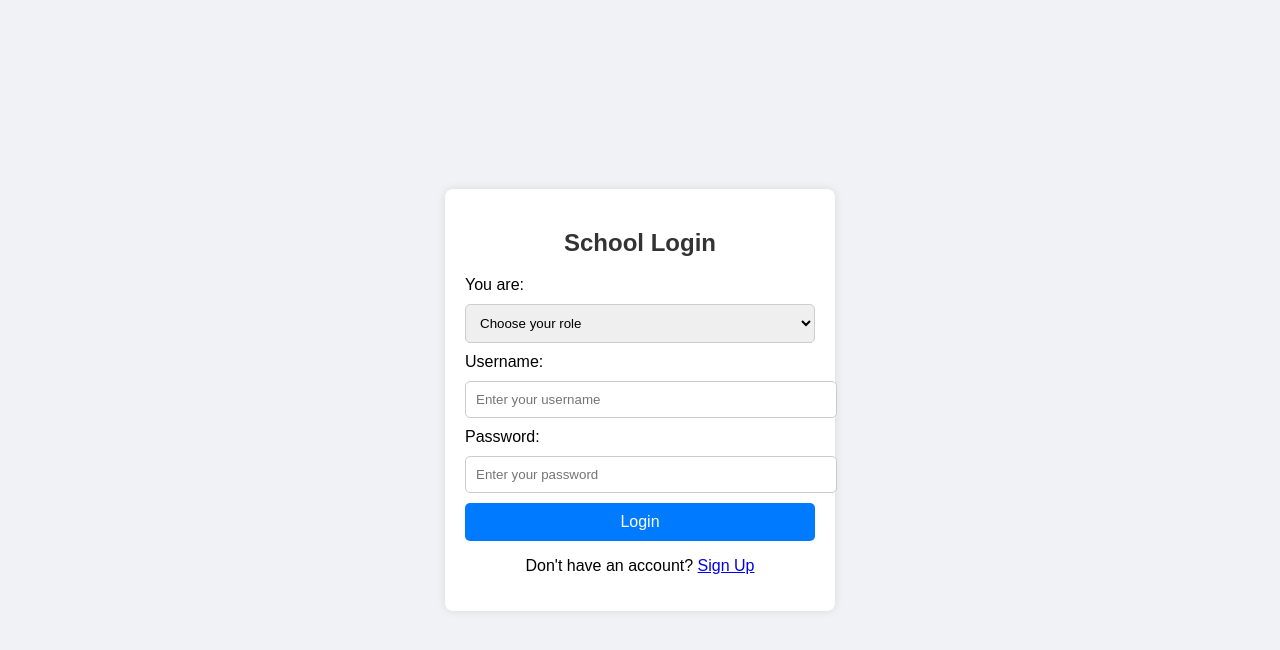
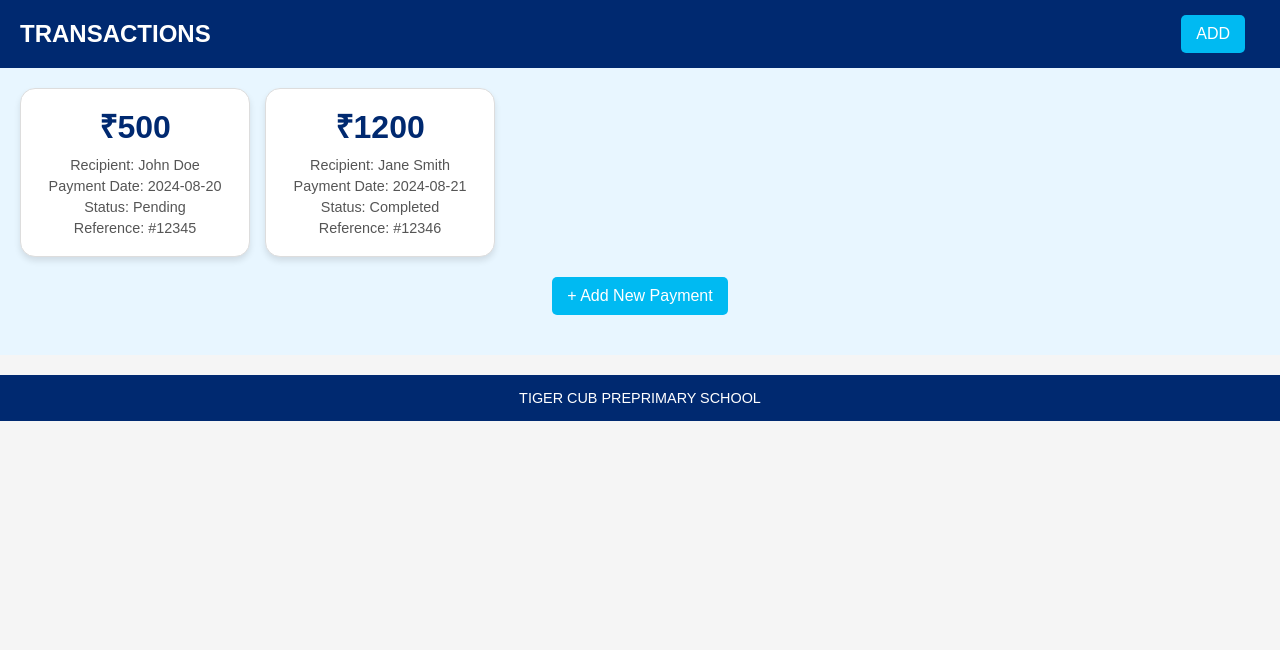
Before and after one commit to aayu2003/portfolio, a plain HTML site: page index.html in a window 1280 px wide. Drawn offline with Linux system fonts and the light colour scheme.

Commit message:
Update index.html

```diff
--- a/index.html
+++ b/index.html
@@ -3,77 +3,183 @@
 <head>
     <meta charset="UTF-8">
     <meta name="viewport" content="width=device-width, initial-scale=1.0">
-    <title>School Login Page</title>
+    <title>TRANSACTION</title>
     <style>
+        /* General Reset */
+        * {
+            margin: 0;
+            padding: 0;
+            box-sizing: border-box;
+            font-family: Arial, sans-serif;
+        }
+
         body {
-            font-family: Arial, sans-serif;
-            background-color: #f0f2f5;
-            margin: 0;
+            background-color: #f5f5f5;
+        }
+
+        /* Navigation Bar */
+        nav {
+            background-color: #002970; /* Dark blue */
+            color: white;
+            padding: 15px 20px;
             display: flex;
-            justify-content: center;
+            justify-content: space-between;
             align-items: center;
-            height: 100vh;
+            box-shadow: 0 4px 6px rgba(0, 0, 0, 0.1);
         }
-        .container {
-            background-color: #ffffff;
-            padding: 20px;
-            border-radius: 8px;
-            box-shadow: 0 0 10px rgba(0, 0, 0, 0.1);
-            width: 350px;
+
+        nav .logo {
+            font-size: 1.5em;
+            font-weight: bold;
         }
-        .container h2 {
-            text-align: center;
-            color: #333;
+
+        nav ul {
+            display: flex;
+            list-style: none;
         }
-        input, select {
-            width: 100%;
-            padding: 10px;
-            margin: 10px 0;
-            border: 1px solid #ccc;
-            border-radius: 5px;
+
+        nav ul li {
+            margin: 0 15px;
         }
-        button {
-            width: 100%;
-            padding: 10px;
-            background-color: #007BFF;
-            color: #fff;
+
+        nav ul li button {
+            background-color: #00baf2;
+            color: white;
+            padding: 10px 15px;
+            font-size: 1em;
             border: none;
             border-radius: 5px;
             cursor: pointer;
-            font-size: 16px;
+            text-decoration: none;
         }
-        button:hover {
-            background-color: #0056b3;
+
+        nav ul li button:hover {
+            background-color: #0097d3;
         }
-        .signup-link {
+
+        /* Scrollable Top Cards Section */
+        .top-scrollable-section {
+            overflow-x: auto;
+            white-space: nowrap;
+            padding: 20px 0;
+            background-color: #e8f6ff;
+        }
+
+        .top-card-container {
+            display: inline-flex;
+            gap: 15px;
+            padding: 0 20px;
+        }
+
+        .top-card {
+            display: inline-block;
+            background-color: white;
+            border: 1px solid #ddd;
+            border-radius: 15px;
+            padding: 15px;
+            width: 230px;
+            box-shadow: 0 4px 6px rgba(0, 0, 0, 0.1);
             text-align: center;
-            margin-top: 15px;
+            transition: transform 0.3s ease;
+        }
+
+        .top-card:hover {
+            transform: translateY(-5px);
+        }
+
+        .top-card h2 {
+            font-size: 2em;
+            color: #002970;
+            margin-bottom: 10px;
+        }
+
+        .top-card p {
+            font-size: 0.9em;
+            margin: 5px 0;
+            color: #555;
+        }
+
+        .add-card-btn {
+            background-color: #00baf2;
+            color: white;
+            padding: 10px 15px;
+            font-size: 1em;
+            border: none;
+            border-radius: 5px;
+            cursor: pointer;
+            margin: 20px auto;
+            display: block;
+        }
+
+        .add-card-btn:hover {
+            background-color: #0097d3;
+        }
+
+        /* Footer */
+        footer {
+            background-color: #002970;
+            color: white;
+            text-align: center;
+            padding: 15px;
+            margin-top: 20px;
+        }
+
+        footer p {
+            font-size: 0.9em;
         }
     </style>
 </head>
 <body>
-    <div class="container">
-        <h2>School Login</h2>
-        <form>
-            <label for="role">You are:</label>
-            <select id="role" name="role" required>
-                <option value="" disabled selected>Choose your role</option>
-                <option value="principal">Principal</option>
-                <option value="teacher">Teacher</option>
-                <option value="student">Student</option>
-            </select>
+    <!-- Navigation Bar -->
+    <nav>
+        <div class="logo">TRANSACTIONS</div>
+        <ul>
+            <li><button onclick="addTopCard()">ADD</button></li>
+        </ul>
+    </nav>
 
-            <label for="username">Username:</label>
-            <input type="text" id="username" name="username" placeholder="Enter your username" required>
+    <!-- Top Scrollable Cards Section -->
+    <section class="top-scrollable-section">
+        <div class="top-card-container" id="topCardContainer">
+            <div class="top-card">
+                <h2>₹500</h2>
+                <p>Recipient: John Doe</p>
+                <p>Payment Date: 2024-08-20</p>
+                <p>Status: Pending</p>
+                <p>Reference: #12345</p>
+            </div>
+            <div class="top-card">
+                <h2>₹1200</h2>
+                <p>Recipient: Jane Smith</p>
+                <p>Payment Date: 2024-08-21</p>
+                <p>Status: Completed</p>
+                <p>Reference: #12346</p>
+            </div>
+        </div>
+        <button class="add-card-btn" onclick="addTopCard()">+ Add New Payment</button>
+    </section>
 
-            <label for="password">Password:</label>
-            <input type="password" id="password" name="password" placeholder="Enter your password" required>
+    <!-- Footer -->
+    <footer>
+        <p>TIGER CUB PREPRIMARY SCHOOL</p>
+    </footer>
 
-            <button type="submit">Login</button>
-        </form>
-        <div class="signup-link">
-            <p>Don't have an account? <a href="signup.html">Sign Up</a></p>
-        </div>
-    </div>
+    <!-- JavaScript for Adding New Cards -->
+    <script>
+        function addTopCard() {
+            const container = document.getElementById('topCardContainer');
+            const newCard = document.createElement('div');
+            newCard.className = 'top-card';
+            newCard.innerHTML = `
+                <h2>₹${Math.floor(Math.random() * 2000) + 500}</h2>
+                <p>Recipient: New User</p>
+                <p>Payment Date: ${new Date().toISOString().split('T')[0]}</p>
+                <p>Status: Pending</p>
+                <p>Reference: #${Math.floor(Math.random() * 100000)}</p>
+            `;
+            container.appendChild(newCard);
+            container.scrollLeft += 250; // Scroll smoothly to the new card
+        }
+    </script>
 </body>
 </html>
```
